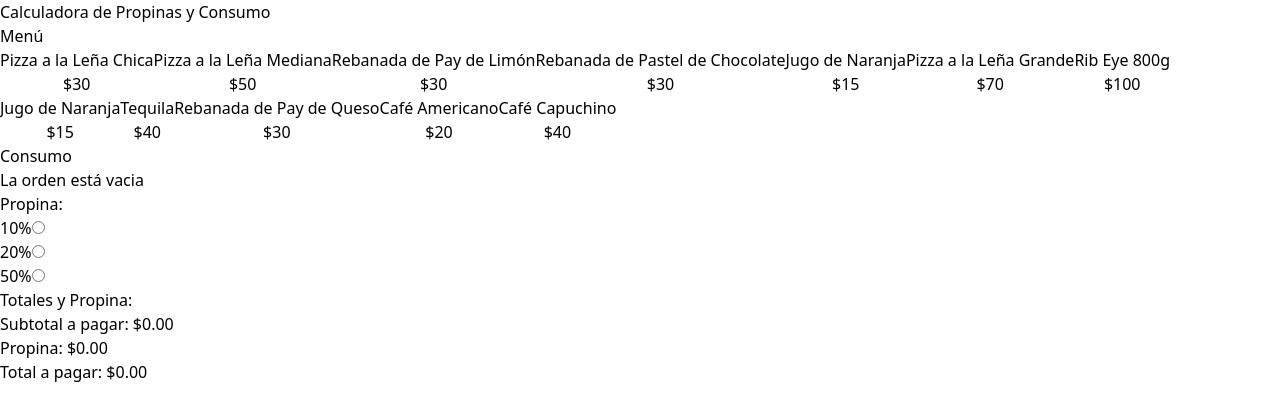
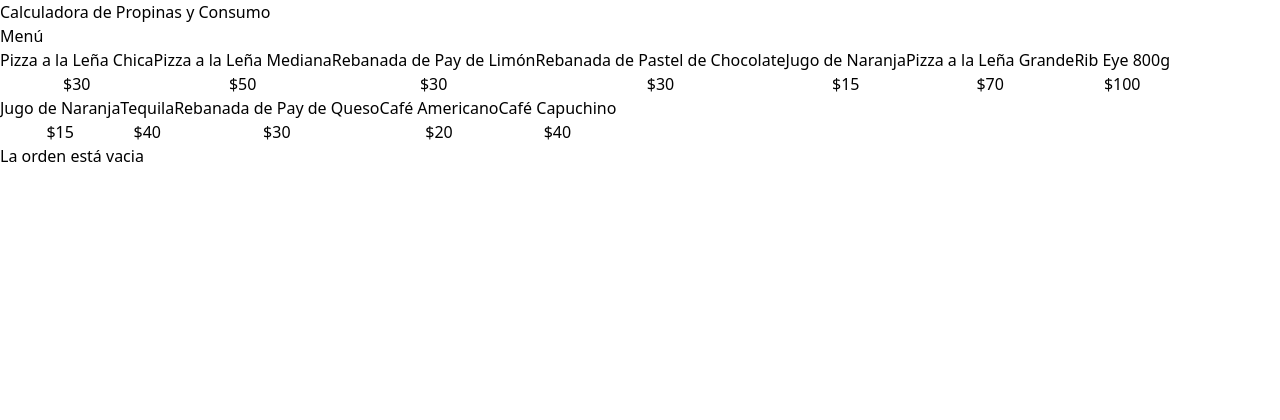
Before and after one commit to DanielMR-dev/CalculadoraPropinas-REACT-TypeScript, a React (Vite) app: page / in a window 1280 px wide. Shown: the top 420 px of the page. Built offline with nearby package versions, Linux system fonts and the light colour scheme.

Commit message:
Añadiendo la logica y el boton para reiniciar la orden

```diff
--- a/src/App.tsx
+++ b/src/App.tsx
@@ -7,7 +7,7 @@ import useOrder from "./hooks/useOrder"
 
 function App() {
 
-  const { order, addItem, removeItem, tip, setTip } = useOrder()
+  const { order, tip, setTip, addItem, removeItem, placeOrder } = useOrder()
 
 
   return (
@@ -33,6 +33,8 @@ function App() {
         </div>
 
         <div className="border border-dashed border-slate-300 p-5 rounded-lg space-y-10">
+          {order.length ? ( // Evaluar si la orden tiene algo
+            <>
               <OrderContents
                 order={order}
                 removeItem={removeItem}
@@ -40,13 +42,19 @@ function App() {
 
               <TipPercentageForm
                 setTip={setTip}
+                tip={tip}
               />
 
               <OrderTotals
                 order={order}
                 tip={tip}
+                placeOrder={placeOrder}
               />
+            </>
 
+          ) : ( // Si la orden no tiene nada
+            <p className="text-center">La orden está vacia</p>
+          )}
         </div>
       </main>
     </>
--- a/src/components/OrderContents.tsx
+++ b/src/components/OrderContents.tsx
@@ -12,10 +12,7 @@ export default function OrderContents({order, removeItem} : OrderContentsProps)
         <h2 className='font-black text-4xl'>Consumo</h2>
 
         <div className="space-y-3 mt-10">
-            {order.length === 0 ?
-                <p className="text-center">La orden está vacia</p>
-            : (
-                order.map(item => (
+            {order.map(item => (
                 <div
                     key={item.id}
                     className="flex justify-between items-center border-t border-gray-200 py-4 last-of-type:border-b"
@@ -28,8 +25,6 @@ export default function OrderContents({order, removeItem} : OrderContentsProps)
                             Cantidad: {item.quantity} - {formatCurrency(item.price * item.quantity)}
                         </p>
                     </div>
-
-
                     <button
                         className="bg-red-600 h-8 w-8 rounded-full text-white font-black"
                         onClick={() => removeItem(item.id)} // Sintaxis de callback
@@ -37,8 +32,7 @@ export default function OrderContents({order, removeItem} : OrderContentsProps)
                         X
                     </button>
                 </div>
-                ))
-            )}
+            ))}
         </div>
     </div>
   )
--- a/src/components/OrderTotals.tsx
+++ b/src/components/OrderTotals.tsx
@@ -1,34 +1,39 @@
-import { useMemo } from "react"
+import { useCallback } from "react"
 import { OrderItem } from "../types"
 import { formatCurrency } from "../helpers"
 
 type OrderTotalProps = {
     order: OrderItem[],
-    tip: number
+    tip: number,
+    placeOrder: () => void
 }
 
 
-export default function OrderTotals({order, tip}: OrderTotalProps) {
-    const subtotalAmount = useMemo(() => order.reduce((total,item) => total + (item.quantity * item.price), 0), [order])
-    const tipAmount = useMemo(() => subtotalAmount * tip, [tip, order])
-    const totalAmount = useMemo(() => subtotalAmount + tipAmount, [tip, order])
+export default function OrderTotals({order, tip, placeOrder}: OrderTotalProps) {
+    const subtotalAmount = useCallback(() => order.reduce((total,item) => total + (item.quantity * item.price), 0), [order])
+    const tipAmount = useCallback(() => subtotalAmount() * tip, [tip, order])
+    const totalAmount = useCallback(() => subtotalAmount() + tipAmount(), [tip, order])
 
     return (
         <>
             <div className="space-y-3">
                 <h2 className="font-black text-2xl">Totales y Propina:</h2>
                 <p>Subtotal a pagar: {''}
-                    <span className="font-bold">{formatCurrency(subtotalAmount)}</span>
+                    <span className="font-bold">{formatCurrency(subtotalAmount())}</span>
                 </p>
                 <p>Propina: {''}
-                    <span className="font-bold">{formatCurrency(tipAmount)}</span>
+                    <span className="font-bold">{formatCurrency(tipAmount())}</span>
                 </p>
                 <p>Total a pagar: {''}
-                    <span className="font-bold">{formatCurrency(totalAmount)}</span>
+                    <span className="font-bold">{formatCurrency(totalAmount())}</span>
                 </p>
             </div>
-            <button>
-
+            <button
+                className="w-full bg-black p-2 uppercase text-white font-bold mt-10 disabled:opacity-15"
+                disabled={totalAmount() === 0}
+                onClick={placeOrder}
+            >
+                Guardar orden
             </button>
         </>
     )
--- a/src/components/TipPercentageForm.tsx
+++ b/src/components/TipPercentageForm.tsx
@@ -19,23 +19,25 @@ const tipOptions = [
   ]
 
 type TipPercentageFormProps = {
-    setTip: Dispatch<SetStateAction<number>>
+    setTip: Dispatch<SetStateAction<number>>,
+    tip: number
 }
 
-export default function TipPercentageForm({setTip} : TipPercentageFormProps) {
+export default function TipPercentageForm({setTip, tip} : TipPercentageFormProps) {
     return (
         <div>
             <h3 className="font-black text-2xl">Propina:</h3>
             <form>
-                {tipOptions.map(tip => (
-                    <div key={tip.id} className="flex gap-2">
-                        <label htmlFor="">{tip.label}</label>
+                {tipOptions.map(tipOption => (
+                    <div key={tipOption.id} className="flex gap-2">
+                        <label htmlFor="">{tipOption.label}</label>
                         <input
-                            id={tip.id}
+                            id={tipOption.id}
                             type="radio"
                             name="tip"
-                            value={tip.value}
+                            value={tipOption.value}
                             onChange={ e => setTip(+e.target.value)}
+                            checked={tipOption === tip}
                         />
                     </div>
                 ))}
--- a/src/hooks/useOrder.ts
+++ b/src/hooks/useOrder.ts
@@ -25,11 +25,17 @@ export default function useOrder() {
         setOrder(order.filter(item => item.id !== id))
     }
 
+    const placeOrder = () => {
+        setOrder([])
+        setTip(0)
+    }
+
     return {
         order,
         tip,
         setTip,
         addItem,
-        removeItem
+        removeItem,
+        placeOrder
     }
 }
```
Lines whose indentation alone changed are shown as unchanged.
